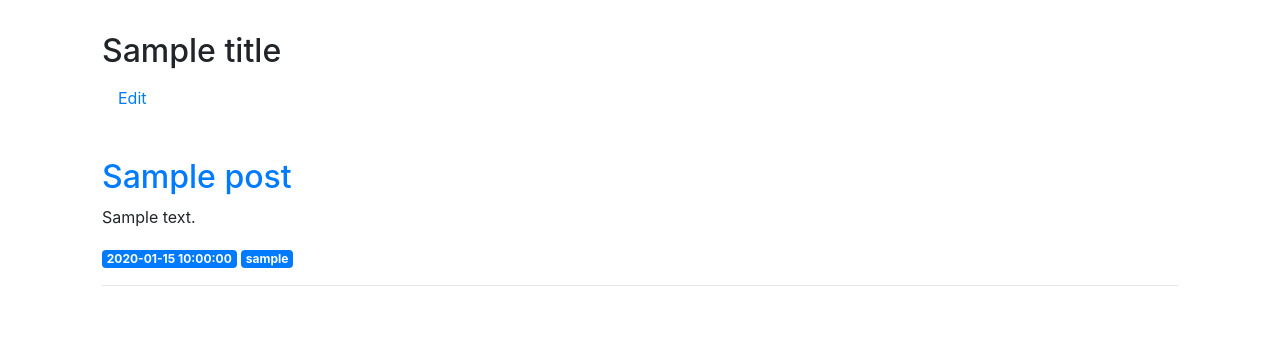
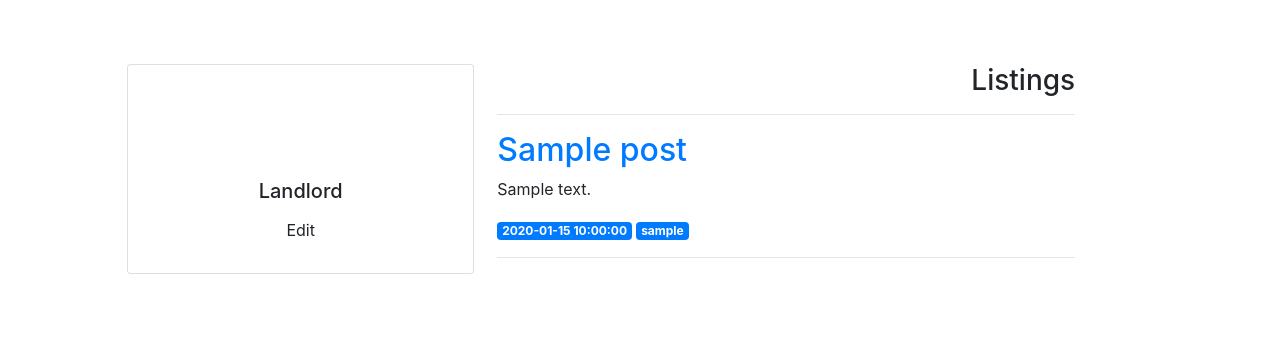
Before and after one commit to csc301-winter-2021/team-project-13-techfugees-toronto, a Flask app: template techfugees-app/techfugees/templates/profile/landlord-profile.html in a window 1280 px wide. Shown: the part 56-393 px from the top of the page. Run offline with Flask 2, Linux system fonts and the light colour scheme; the template is opened without the code that fills it: most values are stand-ins (such as "Sample title", 1, 10 or a date in 2020); some libraries are stand-ins or nearby versions.

Commit message:
Add base styling to profile pages

```diff
--- a/techfugees-app/techfugees/templates/profile/landlord-profile.html
+++ b/techfugees-app/techfugees/templates/profile/landlord-profile.html
@@ -1,11 +1,18 @@
 {% extends 'profile/profile.html' %}
 
+{% block user_type %}
+    <h5>Landlord</h5>
+    {% if user.credit_check %}
+        <p>Does not require a credit check</p>
+    {% endif %}
+    {% if user.credit_check %}
+        <p>Does not require first and last month's payment upfront</p>
+    {% endif %}
+{% endblock %}
 {% block prof_content %}
-    <p class="text-secondary">{{ user.username }}</p>
-    <p class="text-secondary">{{ user.email }}</p>
-    <p class="text-secondary">{{ user.credit_check }}</p>
-    <p class="text-secondary">{{ user.first_last }}</p>
+<h3 class="text-right">Listings</h3>
 
+    <hr>
     {% for post in listings %}
 
     <div>
--- a/techfugees-app/techfugees/templates/profile/profile.html
+++ b/techfugees-app/techfugees/templates/profile/profile.html
@@ -2,22 +2,22 @@
 
 {% block content %}
     <div>
-        <div class="media">
-            <img class="rounded-circle account-img" src="" alt="">
-            <div class="media-body">
-                <h2 class="account-heading">{{ title }}</h2>
-                {{ current_user.user_type }}
-                {% if current_user.id == user.id %}
-                    <a class="nav-item nav-link" href="{{ url_for('users.account') }}">Edit</a>
-                {% endif %}
-                <br>
+        <div class="container">
+            <div class="row">
+                <div class="col-md-4 text-center card mx-2 p-4">
+                    <img src="{{ user.image_file }}" class="m-auto p-3 rounded-circle account-img">
+                    <h2 class="account-heading">{{ user.username }}</h2>
+                    {% block user_type %}{% endblock %}
+                    {% if current_user.id == user.id %}
+                    <a href="{{ url_for('users.account') }}"><button class="btn">Edit</button></a>
+                    {% endif %}
+                </div>
+                <div class="col-md-7">
 
-                <p class="text-secondary">{{ user.username }}</p>
-                <p class="text-secondary">{{ user.email }}</p>
+                    {% block prof_content %}{% endblock prof_content %}
+                </div>
+            </div>
 
-                {% block prof_content %}{% endblock prof_content %}
-
-            </div>
         </div>
     </div>
 {% endblock %}
```
Also changed, not shown: techfugees-app/techfugees/templates/profile/refugee-profile.html (+6 -4 lines).
